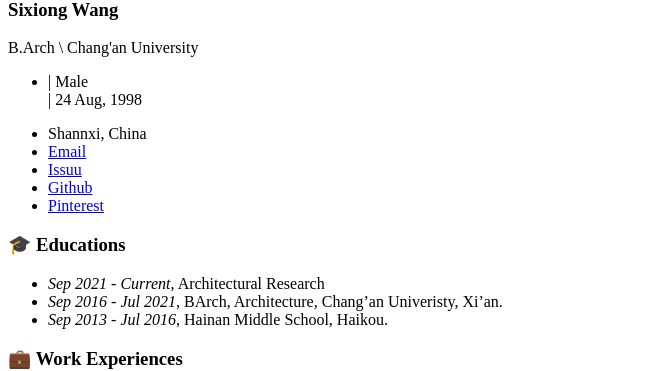
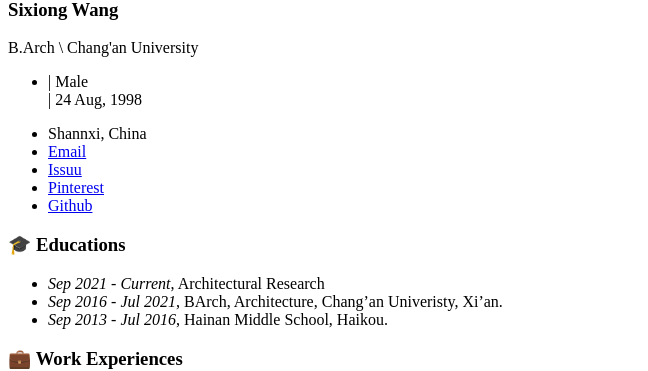
Before and after one commit to sixiong-wang/academic-page, a Jekyll site: the page built from _pages/includes/others.md, in a window 1280 px wide. Shown: the part 526-897 px from the top of the page, without its empty margins (0-648 px from the left). Built offline with Jekyll 4.4.1, drawn with Linux system fonts in a browser that asks for light colours; our own code applies the rules of GitHub Pages for plain Markdown files; comment, search, counter and statistics services are not loaded.

```diff
--- a/_includes/author-profile.html
+++ b/_includes/author-profile.html
@@ -67,6 +67,9 @@
       {% if author.issuu %}
         <li><a href="https://issuu.com/{{ author.issuu }}"><i class="fab fa-fw fa-link" aria-hidden="true"></i> Issuu</a></li>
       {% endif %}
+      {% if author.pinterest %}
+        <li><a href="https://www.pinterest.com/{{ author.pinterest }}"><i class="fab fa-fw fa-pinterest" aria-hidden="true"></i> Pinterest</a></li>
+      {% endif %}
       {% if author.github %}
         <li><a href="https://github.com/{{ author.github }}"><i class="fab fa-fw fa-github" aria-hidden="true"></i> Github</a></li>
       {% endif %}
@@ -78,9 +81,6 @@
       {% endif %}
       {% if author.dribbble %}
         <li><a href="https://dribbble.com/{{ author.dribbble }}"><i class="fab fa-fw fa-dribbble-square" aria-hidden="true"></i> Dribbble</a></li>
-      {% endif %}
-      {% if author.pinterest %}
-        <li><a href="https://www.pinterest.com/{{ author.pinterest }}"><i class="fab fa-fw fa-pinterest" aria-hidden="true"></i> Pinterest</a></li>
       {% endif %}
       {% if author.foursquare %}
         <li><a href="https://foursquare.com/{{ author.foursquare }}"><i class="fab fa-fw fa-foursquare" aria-hidden="true"></i> Foursquare</a></li>
```
